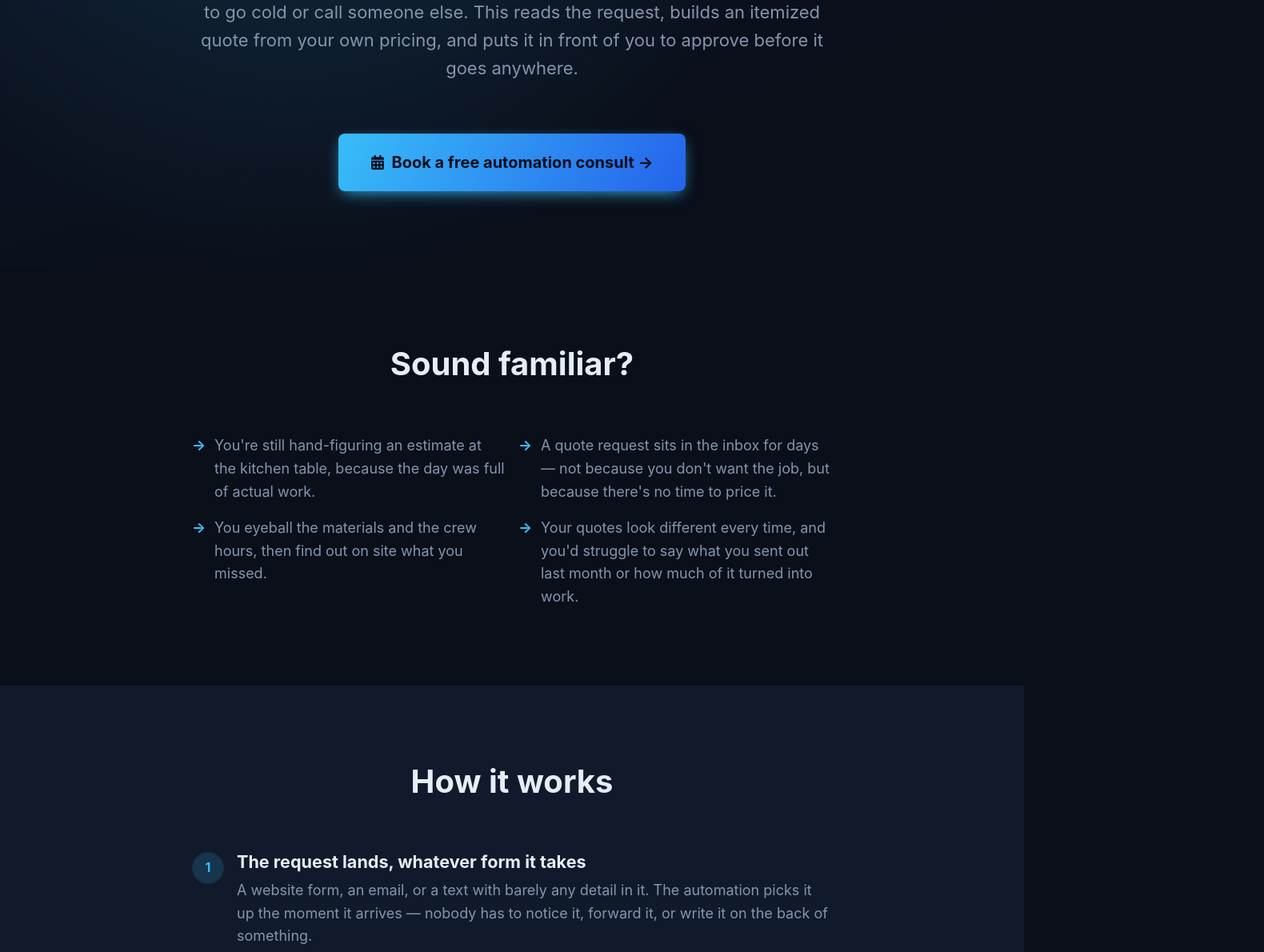
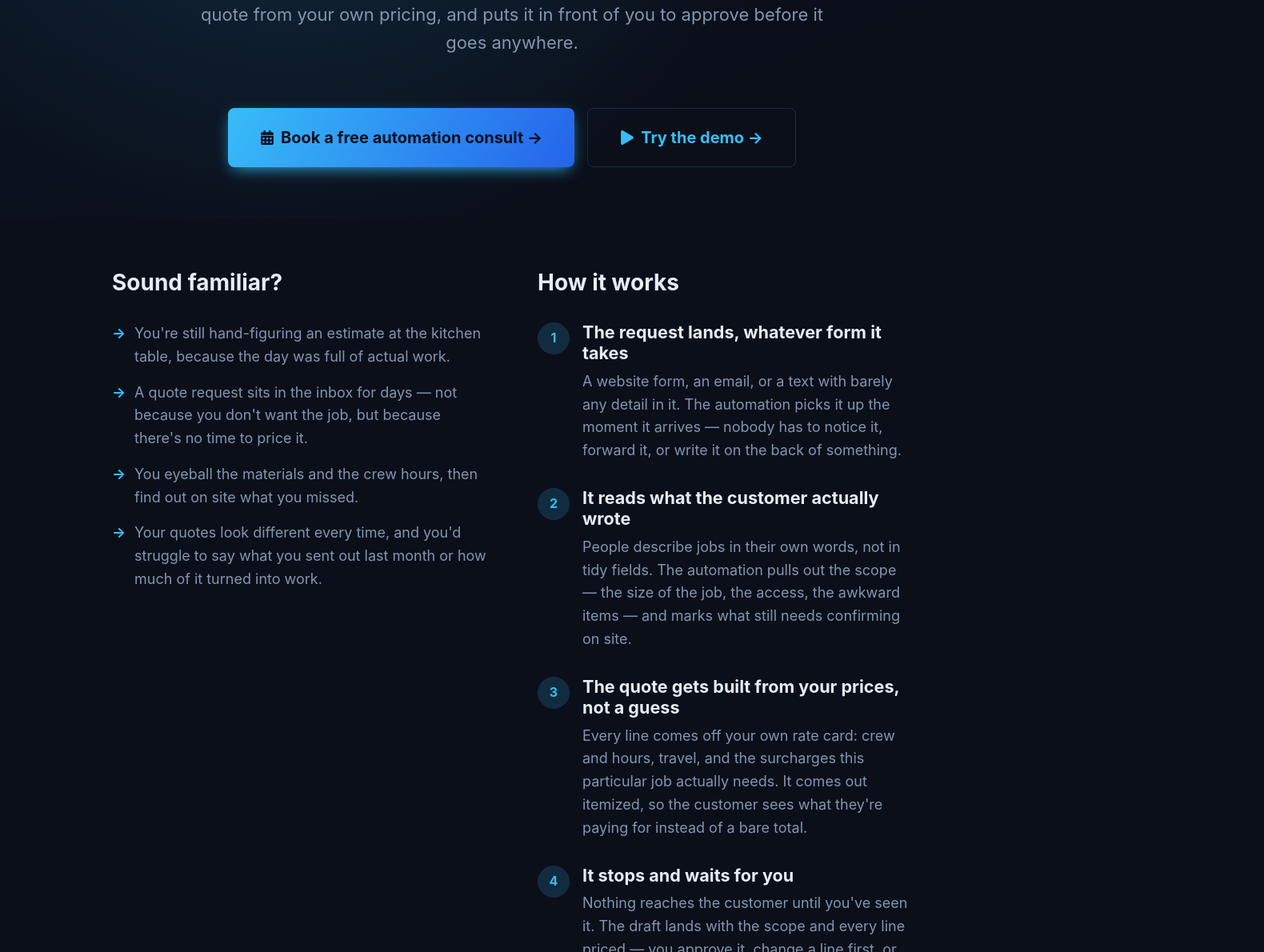
Before and after one commit to paradigmbrian/consulting, a React (Vite) app: page /services/automated-workflows/automated-quoting in a window 1280 px wide. Shown: the part 400-1590 px from the top of the page at 80% size, 1580 px wide, since content can reach past the window. Built offline with nearby package versions, Linux system fonts and the light colour scheme.

Commit message:
refactors details page

```diff
--- a/src/components/workflows/AwHowItWorks.tsx
+++ b/src/components/workflows/AwHowItWorks.tsx
@@ -31,12 +31,11 @@ const steps: Step[] = [
 
 interface AwHowItWorksProps {
   title: string;
+  as?: "section" | "bare";
 }
 
-const AwHowItWorks = ({ title }: AwHowItWorksProps) => {
-  return (
-    <section className="aw-how">
-      <div className="container">
+const AwHowItWorks = ({ title, as = "section" }: AwHowItWorksProps) => {
+  const content = (
     <div className="section-content">
       <h2 className="section-title">{title}</h2>
       <div className="aw-steps">
@@ -56,7 +55,15 @@ const AwHowItWorks = ({ title }: AwHowItWorksProps) => {
         })}
       </div>
     </div>
-      </div>
+  );
+
+  if (as === "bare") {
+    return content;
+  }
+
+  return (
+    <section className="aw-how">
+      <div className="container">{content}</div>
     </section>
   );
 };
--- a/src/components/workflows/WorkflowHero.tsx
+++ b/src/components/workflows/WorkflowHero.tsx
@@ -1,18 +1,30 @@
-import { FaCalendarAlt } from "react-icons/fa";
+import { FaCalendarAlt, FaPlay } from "react-icons/fa";
+import { Link } from "react-router-dom";
 import { CALENDLY_URL } from "../../data/site";
+import { workflowDemoPath, type Stat } from "../../data/workflows";
 
 interface WorkflowHeroProps {
   headline: string;
   subhead: string;
+  slug: string;
+  hasDemo: boolean;
+  stats: Stat[];
 }
 
-const WorkflowHero = ({ headline, subhead }: WorkflowHeroProps) => {
+const WorkflowHero = ({
+  headline,
+  subhead,
+  slug,
+  hasDemo,
+  stats,
+}: WorkflowHeroProps) => {
   return (
     <section className="wf-hero">
       <div className="container">
         <div className="wf-hero-content">
           <h1 className="wf-hero-title">{headline}</h1>
           <p className="wf-hero-subtitle">{subhead}</p>
+          <div className="wf-hero-actions">
             <a
               href={CALENDLY_URL}
               className="wf-hero-btn"
@@ -22,6 +34,34 @@ const WorkflowHero = ({ headline, subhead }: WorkflowHeroProps) => {
               <FaCalendarAlt className="wf-hero-btn-icon" />
               Book a free automation consult →
             </a>
+            {hasDemo && (
+              <Link to={workflowDemoPath(slug)} className="wf-hero-btn wf-hero-btn-secondary">
+                <FaPlay className="wf-hero-btn-icon" />
+                Try the demo →
+              </Link>
+            )}
+          </div>
+          {stats.length > 0 && (
+            <div className="wf-hero-stats">
+              <p className="wf-hero-stats-label">
+                What it costs to leave this manual
+              </p>
+              <div className="wf-hero-stats-row">
+                {stats.map((stat) => (
+                  <a
+                    key={stat.label}
+                    href={stat.sourceUrl}
+                    className="wf-hero-stat"
+                    target="_blank"
+                    rel="noopener noreferrer"
+                  >
+                    <span className="wf-hero-stat-value">{stat.value}</span>
+                    <span className="wf-hero-stat-label">{stat.label}</span>
+                  </a>
+                ))}
+              </div>
+            </div>
+          )}
         </div>
       </div>
     </section>
--- a/src/components/workflows/WorkflowMechanism.tsx
+++ /dev/null
@@ -1,28 +0,0 @@
-interface WorkflowMechanismProps {
-  mechanism: { title: string; description: string }[];
-}
-
-const WorkflowMechanism = ({ mechanism }: WorkflowMechanismProps) => {
-  return (
-    <section className="wf-mechanism">
-      <div className="container">
-        <div className="section-content">
-          <h2 className="section-title">How it works</h2>
-          <ol className="wf-mechanism-list">
-            {mechanism.map((item, index) => (
-              <li key={item.title} className="wf-mechanism-item">
-                <span className="wf-mechanism-number">{index + 1}</span>
-                <div className="wf-mechanism-body">
-                  <h3 className="wf-mechanism-title">{item.title}</h3>
-                  <p className="wf-mechanism-description">{item.description}</p>
-                </div>
-              </li>
-            ))}
-          </ol>
-        </div>
-      </div>
-    </section>
-  );
-};
-
-export default WorkflowMechanism;
--- a/src/components/workflows/WorkflowPage.css
+++ b/src/components/workflows/WorkflowPage.css
@@ -1,7 +1,7 @@
 /* 1. Hero */
 .wf-hero {
   background: var(--hero-bg);
-  padding: var(--spacing-xl) 0;
+  padding: var(--spacing-lg) 0;
   text-align: center;
 }
 
@@ -48,64 +48,104 @@
   font-size: 1.125rem;
 }
 
-/* 2. Stats */
-.wf-stats {
-  padding: var(--spacing-xl) 0;
-  background: var(--color-bg-light);
+.wf-hero-actions {
+  display: flex;
+  flex-wrap: wrap;
+  gap: var(--spacing-sm);
+  justify-content: center;
 }
 
-.wf-stats-grid {
-  display: grid;
-  grid-template-columns: repeat(auto-fit, minmax(240px, 1fr));
-  gap: var(--spacing-md);
-  max-width: 1000px;
-  margin: var(--spacing-lg) auto 0;
+.wf-hero-btn-secondary {
+  background: transparent;
+  color: var(--color-primary);
+  border: 1px solid var(--color-border);
+  box-shadow: none;
 }
 
-.wf-stat {
-  padding: var(--spacing-md);
-  border: 1px solid var(--color-border);
-  border-radius: 0.75rem;
-  background: var(--color-bg);
-  text-align: left;
+.wf-hero-btn-secondary:hover {
+  color: var(--color-primary);
+  filter: none;
+  box-shadow: none;
+  border-color: var(--color-primary);
 }
 
-.wf-stat-value {
-  font-size: clamp(2rem, 5vw, 2.75rem);
+.wf-hero-stats {
+  margin-top: var(--spacing-lg);
+}
+
+.wf-hero-stats-label {
+  font-size: 0.85rem;
+  text-transform: uppercase;
+  letter-spacing: 0.05em;
+  color: var(--color-text-light);
+  margin-bottom: var(--spacing-sm);
+}
+
+.wf-hero-stats-row {
+  display: flex;
+  flex-wrap: wrap;
+  justify-content: center;
+  gap: var(--spacing-md);
+}
+
+.wf-hero-stat {
+  display: flex;
+  flex-direction: column;
+  align-items: center;
+  max-width: 220px;
+}
+
+.wf-hero-stat-value {
+  font-size: clamp(1.75rem, 4vw, 2.5rem);
   font-weight: 700;
   line-height: 1.1;
   color: var(--color-primary);
-  margin-bottom: var(--spacing-xs);
 }
 
-.wf-stat-label {
-  color: var(--color-text);
-  margin-bottom: var(--spacing-sm);
+.wf-hero-stat-label {
+  font-size: 0.9rem;
+  color: var(--color-text-light);
 }
 
-.wf-stat-source {
-  font-size: 0.8rem;
-  color: var(--color-text-light);
+.wf-hero-stat:hover .wf-hero-stat-label {
+  color: var(--color-primary);
   text-decoration: underline;
 }
 
-.wf-stat-source:hover {
-  color: var(--color-primary);
+/* 3. Problem / Solution band */
+.wf-problem-solution {
+  padding: var(--spacing-lg) 0;
+  background: var(--color-bg);
 }
 
-/* 3. Pains */
-.wf-pains {
-  padding: var(--spacing-xl) 0;
-  background: var(--color-bg);
+.wf-ps-grid {
+  display: grid;
+  grid-template-columns: 1fr 1fr;
+  gap: var(--spacing-lg);
+  max-width: 1000px;
+  margin: 0 auto;
+  align-items: start;
+}
+
+.wf-ps-heading {
+  text-align: left;
+  font-size: clamp(1.35rem, 3vw, 1.75rem);
+}
+
+@media (max-width: 768px) {
+  .wf-ps-grid {
+    grid-template-columns: 1fr;
+    gap: var(--spacing-md);
+  }
 }
 
 .wf-pains-list {
   list-style: none;
   display: grid;
-  grid-template-columns: repeat(auto-fit, minmax(280px, 1fr));
+  grid-template-columns: 1fr;
   gap: var(--spacing-sm);
-  max-width: 800px;
-  margin: var(--spacing-lg) auto 0;
+  max-width: none;
+  margin: var(--spacing-md) 0 0;
   text-align: left;
 }
 
@@ -124,19 +164,13 @@
   font-weight: 700;
 }
 
-/* 4. Mechanism */
-.wf-mechanism {
-  padding: var(--spacing-xl) 0;
-  background: var(--color-bg-light);
-}
-
 .wf-mechanism-list {
   list-style: none;
   display: flex;
   flex-direction: column;
   gap: var(--spacing-md);
-  max-width: 800px;
-  margin: var(--spacing-lg) auto 0;
+  max-width: none;
+  margin: var(--spacing-md) 0 0;
   text-align: left;
 }
 
@@ -175,7 +209,7 @@
 
 /* 5. Demo */
 .wf-demo {
-  padding: var(--spacing-xl) 0;
+  padding: var(--spacing-lg) 0;
   background: var(--color-bg);
   text-align: center;
 }
@@ -189,9 +223,29 @@
   margin: var(--spacing-sm) 0 var(--spacing-lg);
 }
 
+/* 7. Tail band (why + how) */
+.wf-tail {
+  padding: var(--spacing-lg) 0;
+  background: var(--color-bg-light);
+}
+
+.wf-tail-grid {
+  display: grid;
+  grid-template-columns: 1fr 1fr;
+  gap: var(--spacing-lg);
+  align-items: start;
+}
+
+@media (max-width: 768px) {
+  .wf-tail-grid {
+    grid-template-columns: 1fr;
+    gap: var(--spacing-md);
+  }
+}
+
 /* 8. FAQ */
 .wf-faq {
-  padding: var(--spacing-xl) 0;
+  padding: var(--spacing-lg) 0;
   background: var(--color-bg-light);
 }
 
@@ -200,7 +254,7 @@
   flex-direction: column;
   gap: var(--spacing-sm);
   max-width: 800px;
-  margin: var(--spacing-lg) auto 0;
+  margin: var(--spacing-md) auto 0;
   text-align: left;
 }
 
--- a/src/components/workflows/WorkflowPage.tsx
+++ b/src/components/workflows/WorkflowPage.tsx
@@ -1,9 +1,7 @@
 import { Navigate, useParams } from "react-router-dom";
 import { getWorkflow } from "../../data/workflows";
 import WorkflowHero from "./WorkflowHero";
-import WorkflowStats from "./WorkflowStats";
-import WorkflowPains from "./WorkflowPains";
-import WorkflowMechanism from "./WorkflowMechanism";
+import WorkflowProblemSolution from "./WorkflowProblemSolution";
 import WorkflowDemoCta from "./WorkflowDemoCta";
 import WorkflowFaq from "./WorkflowFaq";
 import AwWhyWorkWithMe from "./AwWhyWorkWithMe";
@@ -24,15 +22,25 @@ const WorkflowPage = () => {
       <WorkflowHero
         headline={workflow.hero.headline}
         subhead={workflow.hero.subhead}
+        slug={workflow.slug}
+        hasDemo={workflow.hasDemo}
+        stats={workflow.stats}
       />
-      <WorkflowStats stats={workflow.stats} />
-      <WorkflowPains painPoints={workflow.painPoints} />
-      <WorkflowMechanism mechanism={workflow.mechanism} />
+      <WorkflowProblemSolution
+        painPoints={workflow.painPoints}
+        mechanism={workflow.mechanism}
+      />
       {workflow.hasDemo && (
         <WorkflowDemoCta slug={workflow.slug} label={workflow.label} />
       )}
-      <AwWhyWorkWithMe />
-      <AwHowItWorks title="How we'd work together" />
+      <section className="wf-tail">
+        <div className="container">
+          <div className="wf-tail-grid">
+            <AwWhyWorkWithMe as="bare" />
+            <AwHowItWorks title="How we'd work together" as="bare" />
+          </div>
+        </div>
+      </section>
       <WorkflowFaq faq={workflow.faq} />
       <AwFinalCta />
     </>
--- a/src/components/workflows/WorkflowPains.tsx
+++ /dev/null
@@ -1,24 +0,0 @@
-interface WorkflowPainsProps {
-  painPoints: string[];
-}
-
-const WorkflowPains = ({ painPoints }: WorkflowPainsProps) => {
-  return (
-    <section className="wf-pains">
-      <div className="container">
-        <div className="section-content">
-          <h2 className="section-title">Sound familiar?</h2>
-          <ul className="wf-pains-list">
-            {painPoints.map((pain) => (
-              <li key={pain} className="wf-pains-item">
-                {pain}
-              </li>
-            ))}
-          </ul>
-        </div>
-      </div>
-    </section>
-  );
-};
-
-export default WorkflowPains;
--- /dev/null
+++ b/src/components/workflows/WorkflowProblemSolution.tsx
@@ -0,0 +1,46 @@
+interface WorkflowProblemSolutionProps {
+  painPoints: string[];
+  mechanism: { title: string; description: string }[];
+}
+
+const WorkflowProblemSolution = ({
+  painPoints,
+  mechanism,
+}: WorkflowProblemSolutionProps) => {
+  return (
+    <section className="wf-problem-solution">
+      <div className="container">
+        <div className="wf-ps-grid">
+          <div className="wf-ps-col">
+            <h2 className="wf-ps-heading">Sound familiar?</h2>
+            <ul className="wf-pains-list">
+              {painPoints.map((pain) => (
+                <li key={pain} className="wf-pains-item">
+                  {pain}
+                </li>
+              ))}
+            </ul>
+          </div>
+          <div className="wf-ps-col">
+            <h2 className="wf-ps-heading">How it works</h2>
+            <ol className="wf-mechanism-list">
+              {mechanism.map((item, index) => (
+                <li key={item.title} className="wf-mechanism-item">
+                  <span className="wf-mechanism-number">{index + 1}</span>
+                  <div className="wf-mechanism-body">
+                    <h3 className="wf-mechanism-title">{item.title}</h3>
+                    <p className="wf-mechanism-description">
+                      {item.description}
+                    </p>
+                  </div>
+                </li>
+              ))}
+            </ol>
+          </div>
+        </div>
+      </div>
+    </section>
+  );
+};
+
+export default WorkflowProblemSolution;
```
Also changed, not shown: src/components/workflows/AwWhyWorkWithMe.tsx (+15 -5 lines), src/components/workflows/WorkflowStats.tsx (deleted, +0 -39 lines), 2 other files (tests, documents, lock files or other folders). Lines whose indentation alone changed are shown as unchanged.
